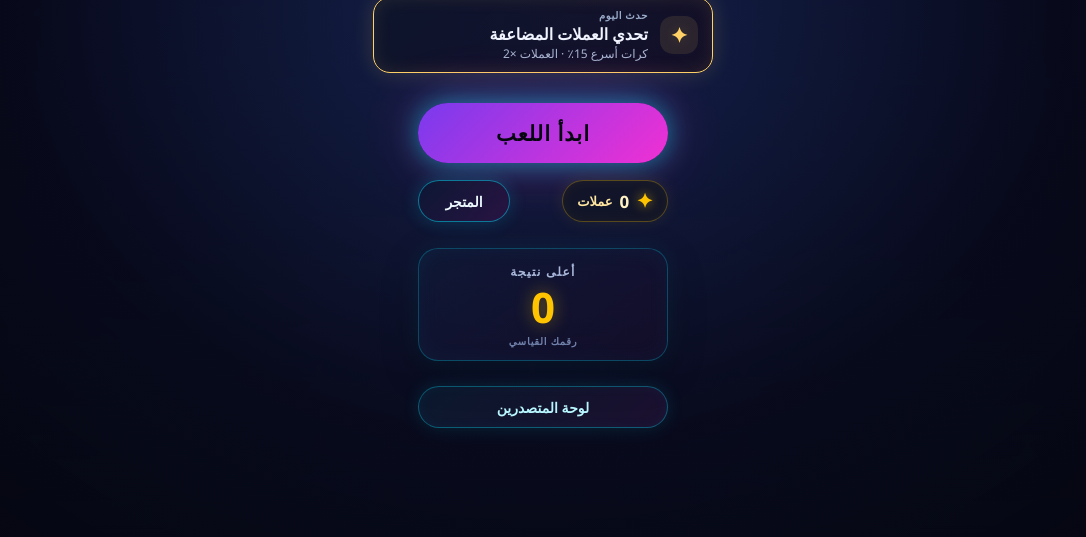
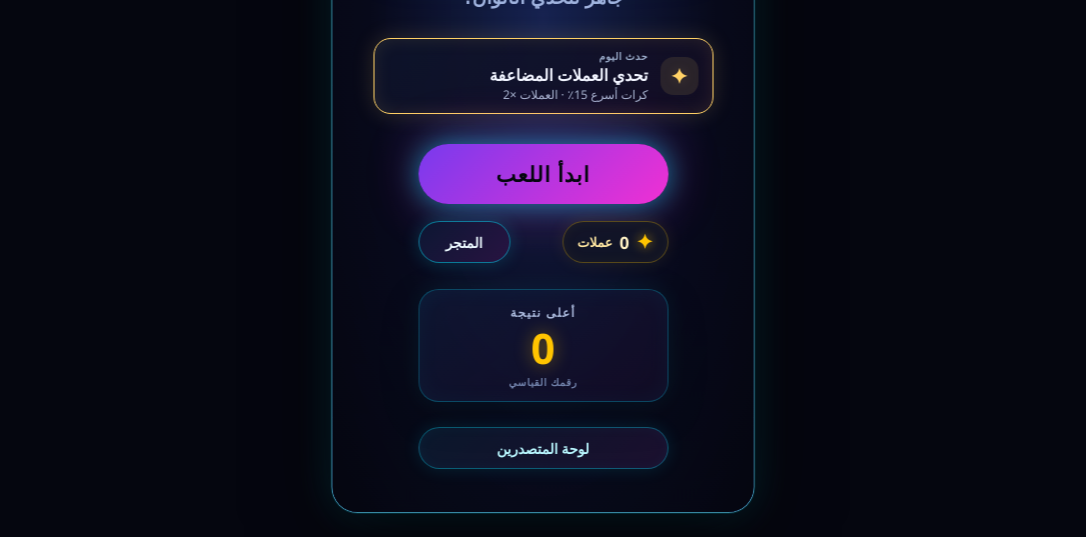
Before and after one commit to dhdh75evn96vjefh-commits/-Neon-Drop, a plain HTML site: page index.html in a window 1280 px wide. Shown: the part 263-800 px from the top of the page, without its empty margins (97-1183 px from the left). Drawn offline with Linux system fonts and the light colour scheme; animation ran at ten frames a second.

Commit message:
Make game viewport responsive across devices

```diff
--- a/script.js
+++ b/script.js
@@ -98,6 +98,7 @@ const MAX_GAME_SCALE = 1.35;
 /* ============================================================
    2) إعداد اللوحة القماشية
    ============================================================ */
+const gameWrap = document.getElementById("game-wrap");
 const canvas = document.getElementById("game");
 const ctx = canvas.getContext("2d");
 
@@ -106,11 +107,11 @@ let GAME_SCALE = 1;
 let bgGrad = null;
 
 function resize() {
-  const previousWidth = W || window.innerWidth;
+  const previousWidth = W || gameWrap.clientWidth || window.innerWidth;
   const previousScale = GAME_SCALE;
   DPR = Math.min(window.devicePixelRatio || 1, 2);
-  W = Math.max(1, Math.round(window.innerWidth));
-  H = Math.max(1, Math.round(window.innerHeight));
+  W = Math.max(1, Math.round(gameWrap.clientWidth || window.innerWidth));
+  H = Math.max(1, Math.round(gameWrap.clientHeight || window.innerHeight));
   GAME_SCALE = clamp(
     Math.min(W / BASE_VIEWPORT_WIDTH, H / BASE_VIEWPORT_HEIGHT),
     MIN_GAME_SCALE,
@@ -148,6 +149,9 @@ function resize() {
 window.addEventListener("resize", resize, { passive: true });
 window.visualViewport?.addEventListener("resize", resize, { passive: true });
 window.addEventListener("orientationchange", () => setTimeout(resize, 120));
+if ("ResizeObserver" in window) {
+  new ResizeObserver(resize).observe(gameWrap);
+}
 
 /* ============================================================
    3) المحرّك الصوتي (Web Audio API) — أصوات مولّدة برمجيًا
@@ -278,19 +282,35 @@ const keys = { left: false, right: false };
 let pointerActive = false;
 let pointerX = 0;
 
+function setPointerFromClientX(clientX) {
+  const rect = canvas.getBoundingClientRect();
+  const scaleX = W / (rect.width || W);
+  pointerX = clamp((clientX - rect.left) * scaleX, 0, W);
+  pointerActive = true;
+}
+
 canvas.addEventListener("pointermove", (e) => {
-  pointerX = e.clientX;
-  pointerActive = true;
+  setPointerFromClientX(e.clientX);
 }, { passive: true });
 
 canvas.addEventListener("pointerdown", (e) => {
-  pointerX = e.clientX;
-  pointerActive = true;
+  setPointerFromClientX(e.clientX);
   Sound.init();
 }, { passive: true });
 
-// منع التمرير باللمس داخل اللوحة
-canvas.addEventListener("touchmove", (e) => e.preventDefault(), { passive: false });
+// دعم أحداث اللمس مباشرة كمسار احتياطي، مع منع تمرير الصفحة أثناء اللعب.
+canvas.addEventListener("touchstart", (e) => {
+  const touch = e.changedTouches[0];
+  if (!touch) return;
+  setPointerFromClientX(touch.clientX);
+  Sound.init();
+}, { passive: true });
+
+canvas.addEventListener("touchmove", (e) => {
+  const touch = e.changedTouches[0];
+  if (touch) setPointerFromClientX(touch.clientX);
+  e.preventDefault();
+}, { passive: false });
 
 window.addEventListener("keydown", (e) => {
   const shopIsOpen = !shopScreen.classList.contains("hidden");
--- a/style.css
+++ b/style.css
@@ -24,11 +24,35 @@ html, body {
 
 #game-wrap {
   position: fixed;
-  inset: 0 0 auto;
+  inset: 0;
   width: 100%;
   height: 100vh;
   height: 100dvh;
   overflow: hidden;
+}
+
+@media (min-width: 700px) and (hover: hover) and (pointer: fine),
+       (min-width: 700px) and (min-height: 480px) {
+  #game-wrap {
+    inset: auto;
+    top: 50%;
+    left: 50%;
+    width: min(500px, calc(56.25vh - 27px), calc(100vw - 48px));
+    width: min(500px, calc(56.25dvh - 27px), calc(100vw - 48px));
+    height: auto;
+    max-height: calc(100vh - 48px);
+    max-height: calc(100dvh - 48px);
+    aspect-ratio: 9 / 16;
+    transform: translate(-50%, -50%);
+    border: 1px solid rgba(91, 221, 255, 0.58);
+    border-radius: 26px;
+    background: linear-gradient(145deg, #081021, #05060f 55%, #100820);
+    box-shadow:
+      0 0 0 1px rgba(0, 229, 255, 0.12),
+      0 20px 80px rgba(0, 0, 0, 0.68),
+      0 0 38px rgba(0, 229, 255, 0.18),
+      inset 0 0 34px rgba(0, 229, 255, 0.06);
+  }
 }
 
 canvas {
--- a/sw.js
+++ b/sw.js
@@ -1,6 +1,6 @@
 "use strict";
 
-const CACHE_NAME = "neon-match-shell-v6";
+const CACHE_NAME = "neon-match-shell-v7";
 const APP_SHELL = [
   new URL("./", self.registration.scope).href,
   new URL("./index.html", self.registration.scope).href,
```
